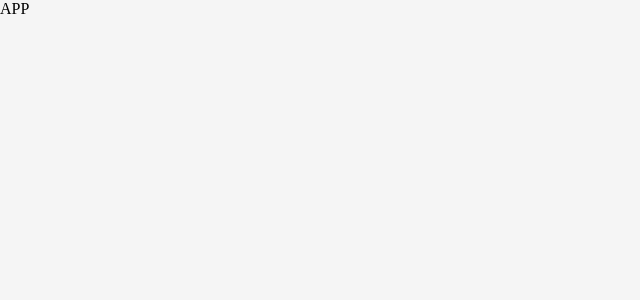
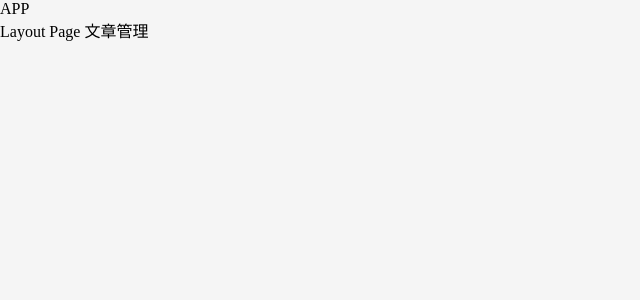
Before and after one commit to AlexHuang006/CMS-01, a Vue app: page /article/manage in a window 1280 px wide. Before the commit this address had no page. Shown: the top 300 px of the page, without its empty margins (0-640 px from the left). Built offline with nearby package versions, Linux system fonts and the light colour scheme.

Commit message:
v0.2 config router

```diff
--- a/src/App.vue
+++ b/src/App.vue
@@ -3,7 +3,10 @@
 </script>
 
 <template>
-  <div>APP</div>
+  <div>
+    APP
+    <router-view></router-view>
+  </div>
 </template>
 
 <style scoped>
--- a/src/router/index.js
+++ b/src/router/index.js
@@ -2,7 +2,36 @@ import { createRouter, createWebHistory } from 'vue-router'
 
 const router = createRouter({
   history: createWebHistory(import.meta.env.BASE_URL),
-  routes: [],
+  routes: [
+    { path: '/login', component: () => import('@/views/login/LoginPage.vue') }, // 懒加载语法，用于优化APP首页加载
+    {
+      path: '/',
+      component: () => import('@/views/layout/LayoutContainer.vue'),
+      redirect: '/article/manage', // 重定向，打开‘/’页面后自动打开此manage页面
+      children: [
+        {
+          path: '/article/manage',
+          component: () => import('@/views/article/ArticleManage.vue')
+        },
+        {
+          path: '/article/channel',
+          component: () => import('@/views/article/ArticleChannel.vue')
+        },
+        {
+          path: '/user/profile',
+          component: () => import('@/views/user/UserProfile.vue')
+        },
+        {
+          path: '/user/avatar',
+          component: () => import('@/views/user/UserAvatar.vue')
+        },
+        {
+          path: '/user/UserPassword',
+          component: () => import('@/views/user/UserPassword.vue')
+        }
+      ]
+    }
+  ],
 })
 
 export default router
```
